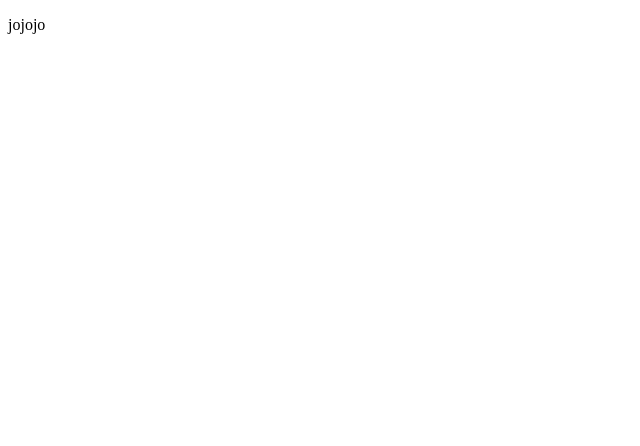
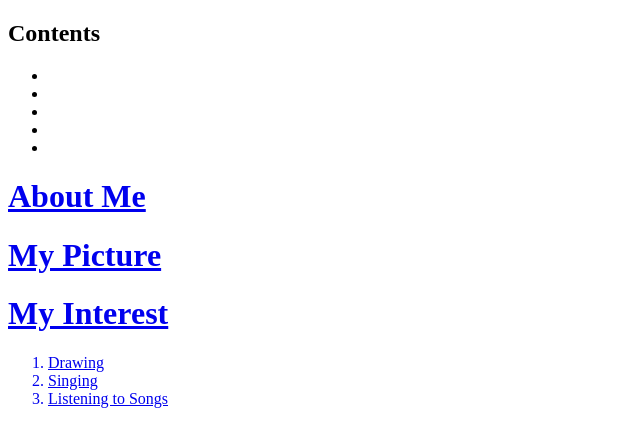
Before and after one commit to dhsliushengyu/dhsliushengyu.github.io, a plain HTML site: page index.html in a window 1280 px wide. Shown: the whole page, without its empty margins (0-640 px from the left). Drawn offline with Linux system fonts and the light colour scheme.

Commit message:
Update index.html

```diff
--- a/index.html
+++ b/index.html
@@ -1,6 +1,27 @@
 <!DOCTYPE html>
-<html>
-  <body>
-    <p>jojojo</p>
-  </body>
-  </html>
+<head>
+  <title>Personal Portfolio</title>
+</head>
+<body>
+  <h2>Contents</h2>
+  <ul>
+    <li><a href="#introduction"About Me</a><li>
+    <li><a href="#picture"My Picture</a><li>
+    <li><a href="#interest"My Interests<li>
+    </ul>
+    <div id="introduction">
+      <h1>About Me</h1>
+      <p></p>
+    </div>
+      <div id="picture">
+      <h1>My Picture</h1>
+    </div>
+        <div id="interest">
+          <h1>My Interest</h1>
+          <ol>
+            <li>Drawing</li>
+            <li>Singing</li>
+            <li>Listening to Songs</li>
+          </ol>
+            </div>
+</body>
```
